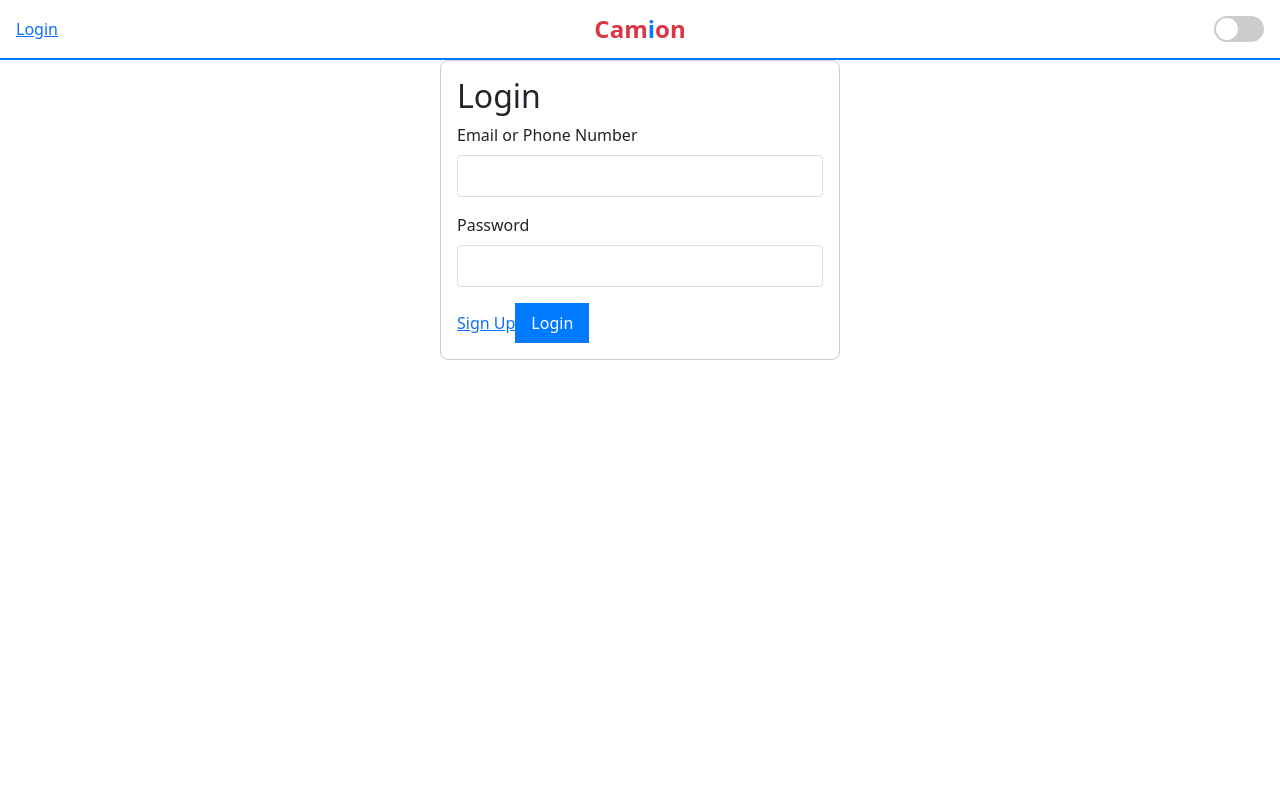
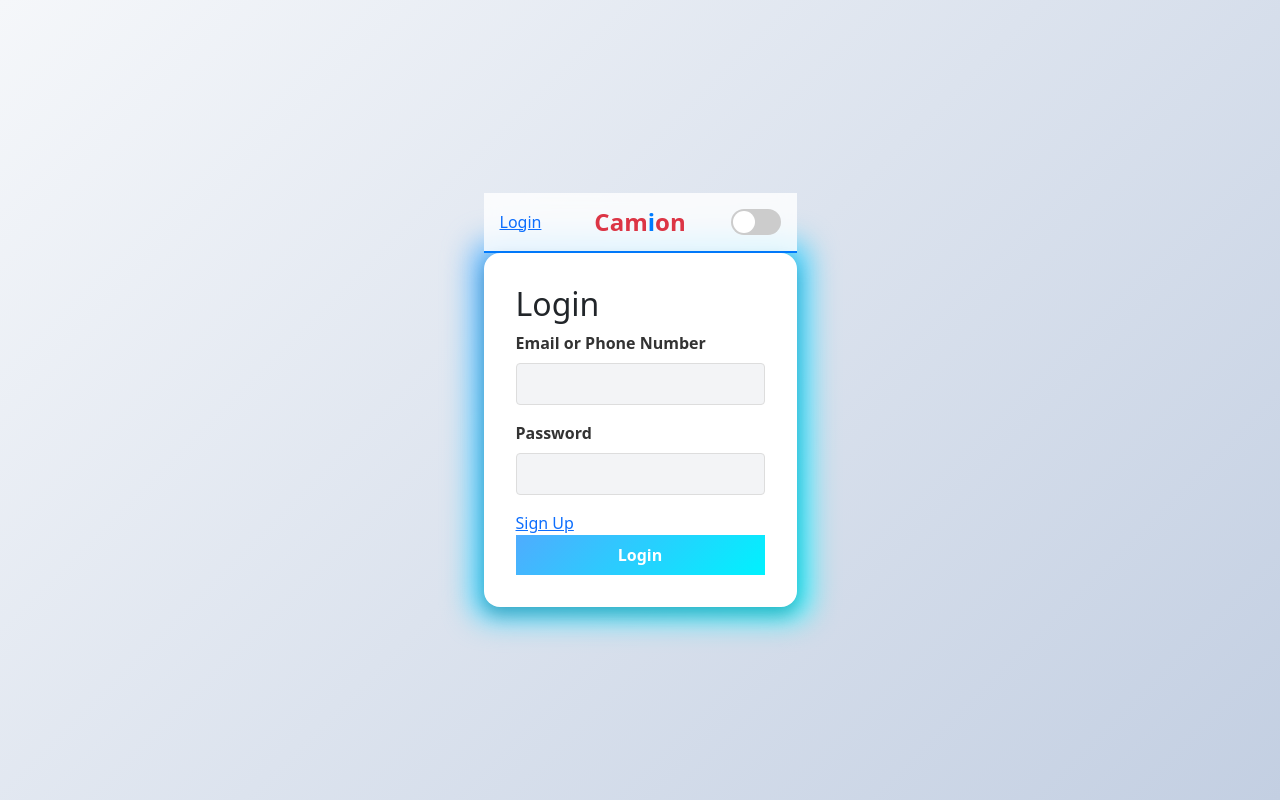
Before and after one commit to imohammedz/camion-frontend, a React (Vite) app: page /login in a window 1280 px wide. Built offline with nearby package versions, Linux system fonts and the light colour scheme.

Commit message:
Enhanced login page with modern styles, animations, and interactions

```diff
--- a/src/styles/LoginPage.css
+++ b/src/styles/LoginPage.css
@@ -1,43 +1,105 @@
 /* src/styles/LoginPage.css */
+
+body {
+  font-family: 'Helvetica Neue', sans-serif;
+  background: linear-gradient(135deg, #f5f7fa, #c3cfe2);
+  display: flex;
+  justify-content: center;
+  align-items: center;
+  height: 100vh;
+  margin: 0;
+  padding: 0;
+}
+
 .login-container {
   max-width: 400px;
-    margin: auto;
-    padding: 1rem;
-    border: 1px solid #ccc;
-    border-radius: 8px;
-    background-color: #fff;
+  width: 100%;
+  margin: 0 auto;
+  padding: 2rem;
+  border-radius: 16px;
+  background: #ffffff;
+  box-shadow: 0 8px 16px rgba(0, 0, 0, 0.2);
+  transition: all 0.3s ease;
+  position: relative;
+}
+
+.login-container::before {
+  content: '';
+  position: absolute;
+  top: -10px;
+  left: -10px;
+  right: -10px;
+  bottom: -10px;
+  background: linear-gradient(135deg, #4facfe, #00f2fe);
+  z-index: -1;
+  border-radius: 16px;
+  filter: blur(15px);
+}
+
+.login-container:hover {
+  transform: translateY(-8px);
+  box-shadow: 0 12px 24px rgba(0, 0, 0, 0.3);
 }
 
 .form-group {
-    margin-bottom: 1rem;
+  margin-bottom: 1.5rem;
 }
 
 .form-group label {
+  font-size: 1rem;
+  font-weight: 600;
+  color: #333;
   display: block;
   margin-bottom: 0.5rem;
 }
 
 .form-group input {
   width: 100%;
-    padding: 0.5rem;
+  padding: 0.75rem;
   border: 1px solid #ddd;
-    border-radius: 4px;
+  border-radius: 8px;
+  font-size: 1rem;
+  background-color: #f3f4f6;
+  transition: all 0.3s ease;
+}
+
+.form-group input:focus {
+  border-color: #4facfe;
+  outline: none;
+  background-color: #fff;
+  box-shadow: 0 0 8px rgba(79, 172, 254, 0.4);
 }
 
 .error-message {
-    color: red;
+  color: #e74c3c;
+  font-size: 0.875rem;
   margin-bottom: 1rem;
+  text-align: center;
+  background-color: rgba(231, 76, 60, 0.1);
+  padding: 0.5rem;
+  border-radius: 8px;
 }
 
 button {
-    padding: 0.5rem 1rem;
+  width: 100%;
+  padding: 0.75rem;
   border: none;
-    border-radius: 4px;
-    background-color: #007bff;
+  border-radius: 8px;
+  background: linear-gradient(135deg, #4facfe, #00f2fe);
   color: white;
+  font-size: 1rem;
+  font-weight: 700;
   cursor: pointer;
+  transition: all 0.3s ease;
 }
 
 button:hover {
-    background-color: #0056b3;
+  background: linear-gradient(135deg, #0066ff, #00c4ff);
+  box-shadow: 0 6px 12px rgba(0, 0, 0, 0.1);
 }
+
+button:active {
+  background: linear-gradient(135deg, #0044cc, #0099cc);
+  box-shadow: 0 3px 6px rgba(0, 0, 0, 0.2);
+  transform: scale(0.98);
+}
```
Lines whose indentation alone changed are shown as unchanged.
